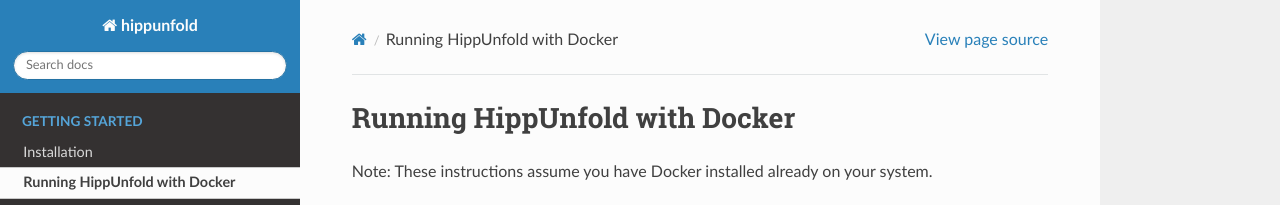
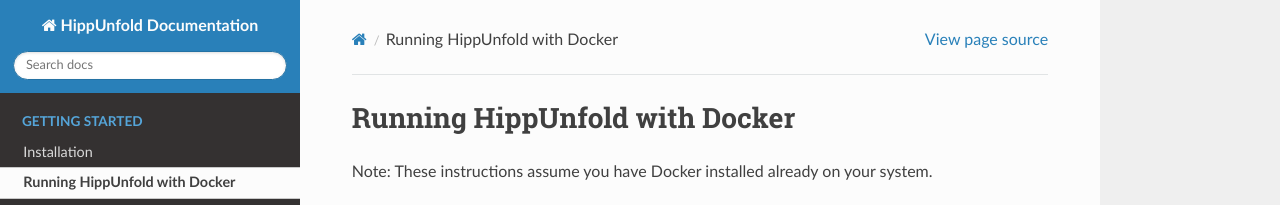
Before and after one commit to khanlab/hippunfold, a Sphinx documentation site: the page built from docs/getting_started/docker.md, in a window 1280 px wide. Shown: the top 205 px of the page. Built offline with Sphinx 7.4.7 and the Read the Docs theme 2.0.0, drawn with Linux system fonts in a browser that asks for light colours; some of the changed lines change nothing that is shown.

Commit message:
updates for title/author for online documentation

```diff
--- a/docs/conf.py
+++ b/docs/conf.py
@@ -19,9 +19,9 @@
 # -- Project information -----------------------------------------------------
 
 
-project = 'hippunfold'
+project = 'HippUnfold Documentation'
 copyright = '2020, Jordan DeKraker and Ali R. Khan'
-author = 'Jordan DeKraker and Ali R. Khan'
+author = 'HippUnfold Development Team'
 
 
 # -- General configuration ---------------------------------------------------
```
